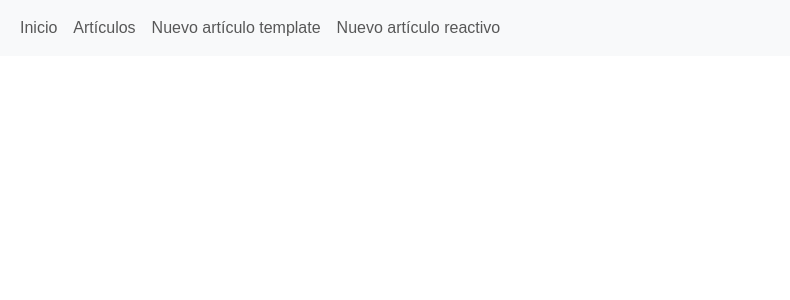
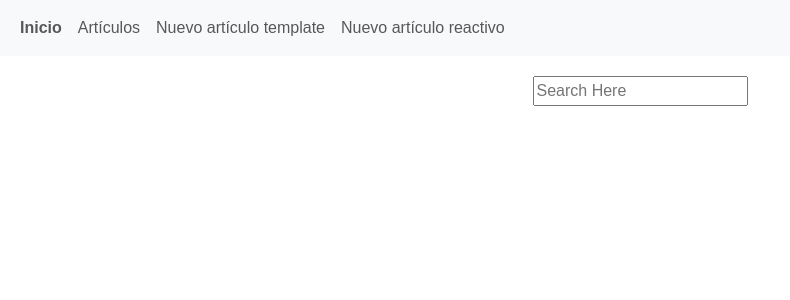
Before and after one commit to srgibosque/articles_ecommerce, an Angular app: page / in a window 1280 px wide. Shown: the top 300 px of the page, without its empty margins (0-790 px from the left). Built offline with nearby package versions, Linux system fonts and the light colour scheme; no server answers.

Commit message:
Links from last PAC fixes, now using routes

```diff
--- a/src/app/app.module.ts
+++ b/src/app/app.module.ts
@@ -1,5 +1,9 @@
 import { NgModule } from '@angular/core';
 import { BrowserModule, provideClientHydration } from '@angular/platform-browser';
+import { FormsModule } from '@angular/forms';
+import { ReactiveFormsModule } from '@angular/forms';
+import { HttpClientModule } from '@angular/common/http';
+import { RouterModule, Routes } from '@angular/router';
 
 import { AppRoutingModule } from './app-routing.module';
 import { AppComponent } from './app.component';
@@ -8,13 +12,17 @@ import { ArticleListComponent } from './article-list/article-list.component';
 import { NavbarComponent } from './navbar/navbar.component';
 import { ArticleNewTemplateComponent } from './article-new-template/article-new-template.component';
 import { ArticleNewReactiveComponent } from './article-new-reactive/article-new-reactive.component';
-import { FormsModule } from '@angular/forms';
-import { ReactiveFormsModule } from '@angular/forms';
 import { ArticleServiceService } from '../app/services/article-service.service';
-import { HttpClientModule } from '@angular/common/http';
 import { MoneyFormatPipe } from './pipes/money-format.pipe';
 import { DefaultImgPipe } from './pipes/default-img.pipe';
 import { TextFilterPipe } from './pipes/text-filter.pipe';
+
+const appRoutes: Routes = [
+  {path: '', component: ArticleListComponent },
+  {path: 'articles', component: ArticleListComponent },
+  {path: 'templateForm', component: ArticleNewTemplateComponent },
+  {path: 'reactiveForm', component: ArticleNewReactiveComponent }
+];
 
 @NgModule({
   declarations: [
@@ -33,7 +41,8 @@ import { TextFilterPipe } from './pipes/text-filter.pipe';
     AppRoutingModule,
     FormsModule,
     ReactiveFormsModule,
-    HttpClientModule
+    HttpClientModule,
+    RouterModule.forRoot(appRoutes) // Register our routes to our angular app.
   ],
   providers: [
     ArticleServiceService,
--- a/src/app/article-list/article-list.component.css
+++ b/src/app/article-list/article-list.component.css
@@ -1,4 +1,12 @@
 .article-list-container{
   display: flex;
+  flex-wrap: wrap;
   margin: 24px;
 }
+
+.search {
+  margin-top: 20px;
+  display: flex;
+  justify-content:center;
+  align-items: center;
+}
--- a/src/app/article-list/article-list.component.html
+++ b/src/app/article-list/article-list.component.html
@@ -1,4 +1,12 @@
-<!-- <input type="text" [formControl]="searchControl" placeholder="Search by article name" /> -->
+<div class="search">
+  <input
+    type="text"
+    name="searchBox"
+    [(ngModel)]="searchString"
+    placeholder="Search Here"
+    (keyup)="search()">
+</div>
+
 <div class="article-list-container">
   <app-article-item
   *ngFor = "let article of articles$ | async"
--- a/src/app/article-list/article-list.component.ts
+++ b/src/app/article-list/article-list.component.ts
@@ -1,42 +1,54 @@
-import { Article } from './../model/article';
-import { ArticleQuantityChange } from './../model/articleQuantityChange';
-import { Component, OnInit } from '@angular/core';
-import { ArticleServiceService } from '../services/article-service.service';
+import { Component, OnInit, ChangeDetectionStrategy } from '@angular/core';
 import { Observable, Subject } from 'rxjs';
-import { takeUntil, switchMap } from 'rxjs/operators';
+import { debounceTime, switchMap,
+  distinctUntilChanged, startWith, merge,
+  share } from 'rxjs/operators';
 
+  import { Article } from './../model/article';
+  import { ArticleQuantityChange } from './../model/articleQuantityChange';
+  import { ArticleServiceService } from '../services/article-service.service';
 
 @Component({
   selector: 'app-article-list',
   templateUrl: './article-list.component.html',
-  styleUrl: './article-list.component.css'
+  styleUrl: './article-list.component.css',
+  changeDetection: ChangeDetectionStrategy.OnPush
 })
 
 export class ArticleListComponent implements OnInit {
 
   public articles$!: Observable<Article[]>;
-  private destroy$ = new Subject<void>();
+
+  public searchString: string = '';
+  private searchTerms: Subject<string> = new Subject();
+  private reloadArticleList : Subject <void> = new Subject();
 
   constructor(private articleService: ArticleServiceService) {}
 
   ngOnInit() {
-    this.articles$ = this.articleService.getArticles();
+    this.articles$ = this.searchTerms.pipe(
+      startWith(this.searchString),
+      debounceTime(500),
+      distinctUntilChanged(),
+      merge(this.reloadArticleList),
+      switchMap((q) => this.articleService.getArticles(this.searchString)));
   }
 
-  ngOnDestroy() {
-    this.destroy$.next();
-    this.destroy$.complete();
-  }
 
   onQuantityChange(change: ArticleQuantityChange) {
     this.articleService.changeQuantity(change.article.id!, change.changeInQuantity)
-      .pipe(
-        switchMap(() => this.articleService.getArticles()),
-        takeUntil(this.destroy$)
-      )
-      .subscribe((articles) => {
-        this.articles$ = this.articleService.getArticles();
+      .subscribe((res) => {
+        console.log(res.msg);
+        this.reloadArticleList.next();
       });
   }
 
+  search() {
+    this.searchTerms.next(this.searchString);
+  }
+
+  onNew() {
+    this.reloadArticleList.next();
+  }
+
 }
--- a/src/app/navbar/navbar.component.css
+++ b/src/app/navbar/navbar.component.css
@@ -0,0 +1,3 @@
+.active {
+  font-weight: 700;
+}
--- a/src/app/navbar/navbar.component.html
+++ b/src/app/navbar/navbar.component.html
@@ -1,26 +1,30 @@
 <nav class="navbar navbar-expand-lg bg-body-tertiary">
   <div class="container-fluid">
     <ul class="navbar-nav me-auto mb-2 mb-lg-0">
-      <li class="nav-item nav-link" (click)="showComponent('inicio')">Inicio</li>
-      <li class="nav-item nav-link" (click)="showComponent('articulos')">Artículos</li>
-      <li class="nav-item nav-link" (click)="showComponent('nuevo-articulo-template')">Nuevo artículo template</li>
-      <li class="nav-item nav-link" (click)="showComponent('nuevo-articulo-reactivo')">Nuevo artículo reactivo</li>
+      <li class="nav-item"
+          routerLinkActive = "active"
+          [routerLinkActiveOptions] = "{exact: true}">
+          <a class="nav-link" routerLink= "/">Inicio</a>
+      </li>
+
+      <li class="nav-item"
+          routerLinkActive = "active">
+          <a class="nav-link" routerLink= "/articles">Artículos</a>
+      </li>
+
+      <li class="nav-item"
+          routerLinkActive = "active">
+          <a class="nav-link" routerLink= "/templateForm">Nuevo artículo template</a>
+      </li>
+
+      <li class="nav-item"
+          routerLinkActive = "active">
+          <a class="nav-link" routerLink= "/reactiveForm">Nuevo artículo reactivo</a>
+      </li>
     </ul>
   </div>
 </nav>
 
-<div *ngIf="showInicio">
-  <app-article-list></app-article-list>
+<div>
+  <router-outlet></router-outlet>
 </div>
-
-<div *ngIf="showArticulos">
-  <app-article-list></app-article-list>
-</div>
-
-<div *ngIf="showNuevoArticuloTemplate">
-  <app-article-new-template></app-article-new-template>
-</div>
-
-<div *ngIf="showNuevoArticuloReactivo">
-  <app-article-new-reactive></app-article-new-reactive>
-</div>
--- a/src/app/navbar/navbar.component.ts
+++ b/src/app/navbar/navbar.component.ts
@@ -6,15 +6,5 @@ import { Component } from '@angular/core';
   styleUrl: './navbar.component.css'
 })
 export class NavbarComponent {
-  showInicio: boolean = true;
-  showArticulos: boolean = false;
-  showNuevoArticuloTemplate: boolean = false;
-  showNuevoArticuloReactivo: boolean = false;
 
-  showComponent(component: string): void {
-    this.showInicio = component === 'inicio';
-    this.showArticulos = component === 'articulos';
-    this.showNuevoArticuloTemplate = component === 'nuevo-articulo-template';
-    this.showNuevoArticuloReactivo = component === 'nuevo-articulo-reactivo';
-  }
 }
--- a/src/app/services/article-service.service.ts
+++ b/src/app/services/article-service.service.ts
@@ -1,6 +1,6 @@
 import { Injectable } from '@angular/core';
 import { Article } from '../model/article';
-import { Observable, BehaviorSubject, tap } from 'rxjs';
+import { Observable } from 'rxjs';
 import { HttpClient } from '@angular/common/http';
 
 @Injectable({
@@ -8,18 +8,14 @@ import { HttpClient } from '@angular/common/http';
 })
 export class ArticleServiceService {
 
-  private articles: Article[];
-  private dataSubject =  new BehaviorSubject<Article[]>([]);
-
   constructor(private http: HttpClient) {
-    this.articles = [];
   }
 
-  getArticles(): Observable<Article[]> {
+  getArticles(query?: string): Observable<Article[]> {
     return this.http.get<Article[]>('/api/articles');
   }
 
-  changeQuantity(id:number, changeInQuantity:number): Observable<Article>{
+  changeQuantity(id:number, changeInQuantity:number): Observable<any>{
     return this.http.patch<Article>('/api/articles/' + id.toString(), {changeInQuantity});
   }
 
```
